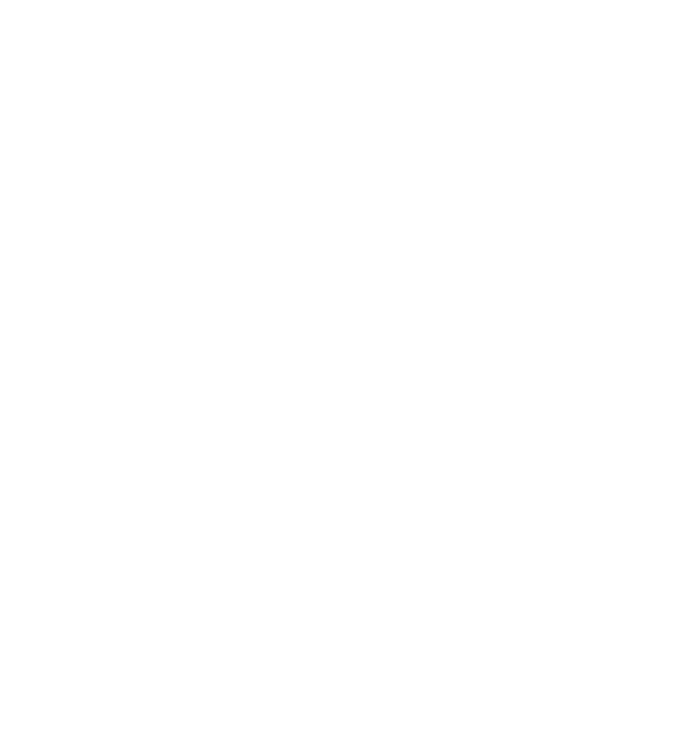
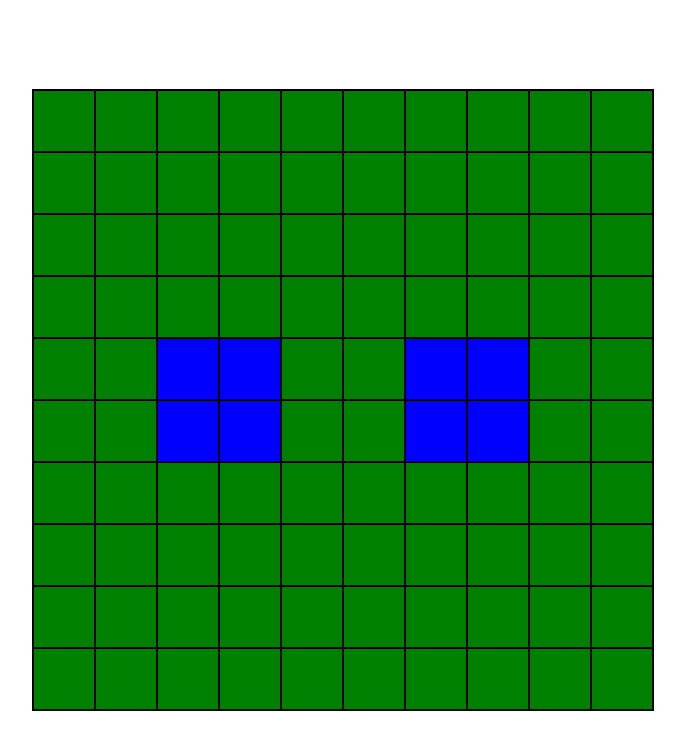
Before and after one commit to DarknessInMe/stratego-mern, a React app in the folder client/: page / in a window 1280 px wide. Shown: the top 750 px of the page, without its empty margins (297-982 px from the left). Built offline with nearby package versions, Linux system fonts and the light colour scheme.

Commit message:
implemented board

```diff
--- a/client/src/App.tsx
+++ b/client/src/App.tsx
@@ -1,8 +1,11 @@
 import React from "react";
+import { Board } from "./modules/Board";
 
 const App: React.FC = () => {
 	return (
-		<div></div>
+		<>
+			<Board />
+		</>
 	);
 };
 
--- a/client/src/index.scss
+++ b/client/src/index.scss
@@ -6,3 +6,36 @@
 	margin: 0;
 	padding: 0;
 }
+
+#root {
+	display: flex;
+	justify-content: space-around;
+	align-items: center;
+
+	width: 100%;
+	height: 100%;
+	min-height: 100vh;
+}
+
+.board {
+	width: 620px;
+	height: 620px;
+	border: 1px solid #000;
+	box-sizing: content-box;
+	display: flex;
+	flex-wrap: wrap;
+
+	&__cell {
+		width: 62px;
+		height: 62px;
+		border: 1px solid #000;
+	}
+}
+
+.water {
+	background-color: blue;
+}
+
+.land {
+	background-color: green;
+}
--- /dev/null
+++ b/client/src/modules/Board/Board.tsx
@@ -0,0 +1,32 @@
+import React from 'react';
+import { board } from '../../shared/constants';
+import { FigureEntity, WaterEntity } from '../../shared/interfaces';
+import { BoardEntity } from '../../shared/types';
+
+const Board: React.FC = () => {
+
+    const boardEntityStrategy = (cell: BoardEntity, key: string) => {
+        switch(true) {
+            case !!(cell as FigureEntity)?.figure: {
+                return <div key={key} className="board__cell soldier" />
+            }
+            case (cell as WaterEntity)?.water: {
+                return <div key={key} className="board__cell water"/>
+            }
+            default: {
+                return <div key={key} className="board__cell land" />;
+            }
+        }
+    }
+
+    return (
+        <div className="board">
+            {
+                board.map((line, lineIndex) =>
+                    line.map((cell, cellIndex) => boardEntityStrategy(cell, `key-${lineIndex}x${cellIndex}`)))
+            }
+        </div>
+    )
+}
+
+export { Board };
--- /dev/null
+++ b/client/src/modules/Board/index.ts
@@ -0,0 +1 @@
+export { Board } from './Board';
--- /dev/null
+++ b/client/src/shared/constants/board.ts
@@ -0,0 +1,74 @@
+/**
+ * board:
+ * [
+ *  [null, null,  null,  null, null, null,  null,  null, null, null],
+ *  [null, null,  null,  null, null, null,  null,  null, null, null],
+ *  [null, null,  null,  null, null, null,  null,  null, null, null],
+ *  [null, null,  null,  null, null, null,  null,  null, null, null],
+ *  [null, null, water, water, null, null, water, water, null, null],
+ *  [null, null, water, water, null, null, water, water, null, null],
+ *  [null, null,  null, null,  null, null,  null,  null, null, null],
+ *  [null, null,  null,  null, null, null,  null,  null, null, null],
+ *  [null, null,  null,  null, null, null,  null,  null, null, null],
+ *  [null, null,  null,  null, null, null,  null,  null, null, null],
+ * ]
+ */
+
+import { BoardEntity } from '../types';
+
+/**
+ * water coordinates
+ */
+const WATER_POSITION = [
+    // left side
+    {
+        x: 2,
+        y: 4,
+    },
+    {
+        x: 2,
+        y: 5,
+    },
+    {
+        x: 3,
+        y: 4,
+    },
+    {
+        x: 3,
+        y: 5,
+    },
+    // right side
+    {
+        x: 6,
+        y: 4,
+    },
+    {
+        x: 6,
+        y: 5,
+    },
+    {
+        x: 7,
+        y: 4,
+    },
+    {
+        x: 7,
+        y: 5,
+    }
+] as const;
+
+const generateBoard = () => {
+    const singleLine: BoardEntity[] = new Array(10).fill(null);
+    const board: BoardEntity[][] = [];
+
+    for (let i = 0; i < 10; i++) {
+        board.push([...singleLine]);
+    }
+
+    WATER_POSITION.forEach(({ x, y }) => {
+        board[y][x] = { x, y, water: true }
+    })
+
+    return board;
+}
+
+export default generateBoard();
--- /dev/null
+++ b/client/src/shared/constants/index.ts
@@ -0,0 +1,17 @@
+import board from './board';
+
+export {
+    SPY,
+    SCOUT,
+    MINER,
+    SERGEANT,
+    LIEUTENANT,
+    CAPTAIN,
+    MAJOR,
+    COLONEL,
+    GENERAL,
+    MARSHAL,
+    BOMB,
+    FLAG,
+} from './ranks';
+export { board };
--- a/client/src/shared/interfaces/index.ts
+++ b/client/src/shared/interfaces/index.ts
@@ -1 +1 @@
-export { FigureEntity, Figure } from './game';
+export { FigureEntity, Figure, WaterEntity } from './game';
--- /dev/null
+++ b/client/src/shared/types/board-entity.ts
@@ -0,0 +1,5 @@
+import { FigureEntity, WaterEntity } from '../interfaces';
+
+type BoardEntity = FigureEntity | WaterEntity | null;
+
+export { BoardEntity };
--- /dev/null
+++ b/client/src/shared/types/index.ts
@@ -0,0 +1 @@
+export { BoardEntity } from './board-entity';
```
Also changed, not shown: client/src/shared/interfaces/game.ts (+7 -1 lines).
